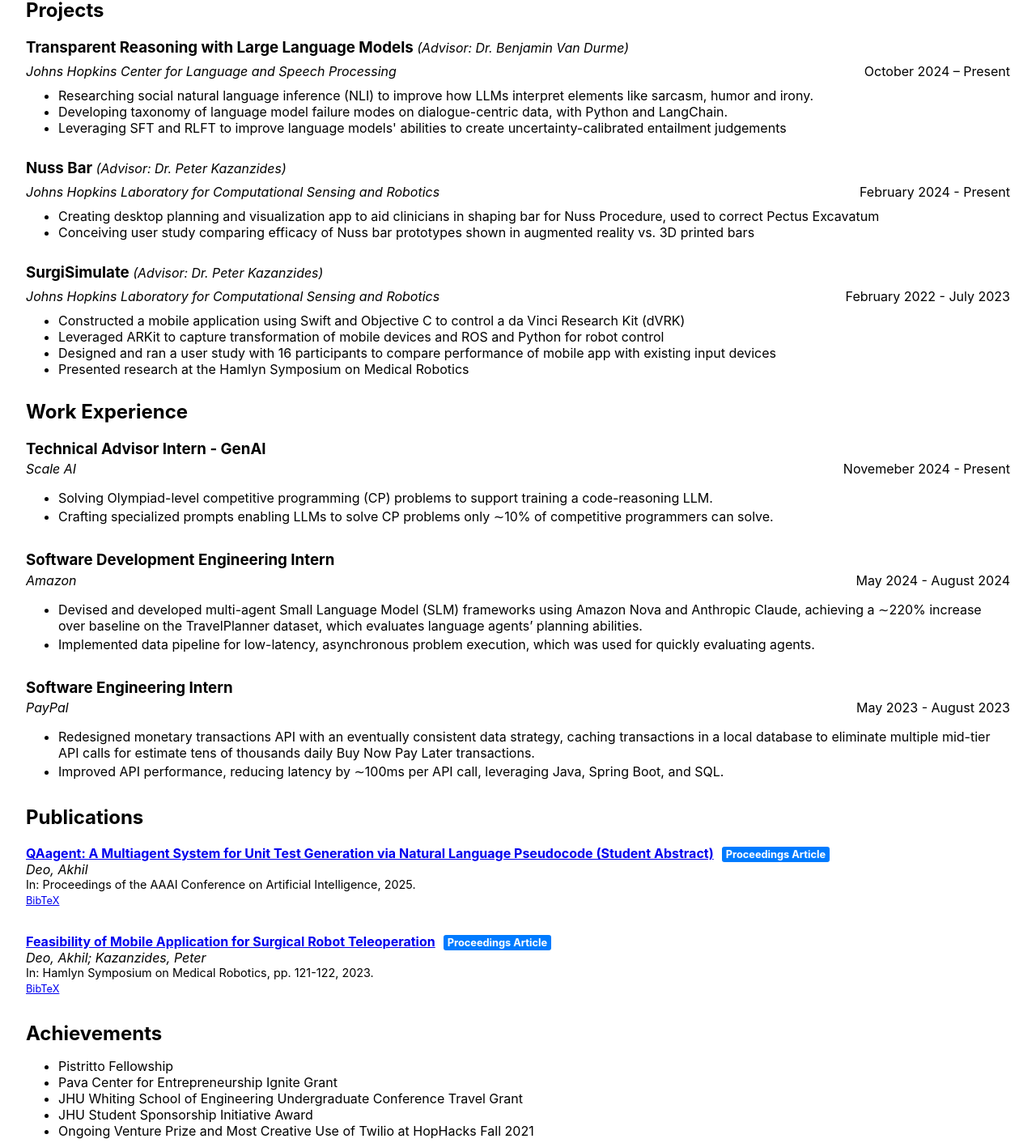
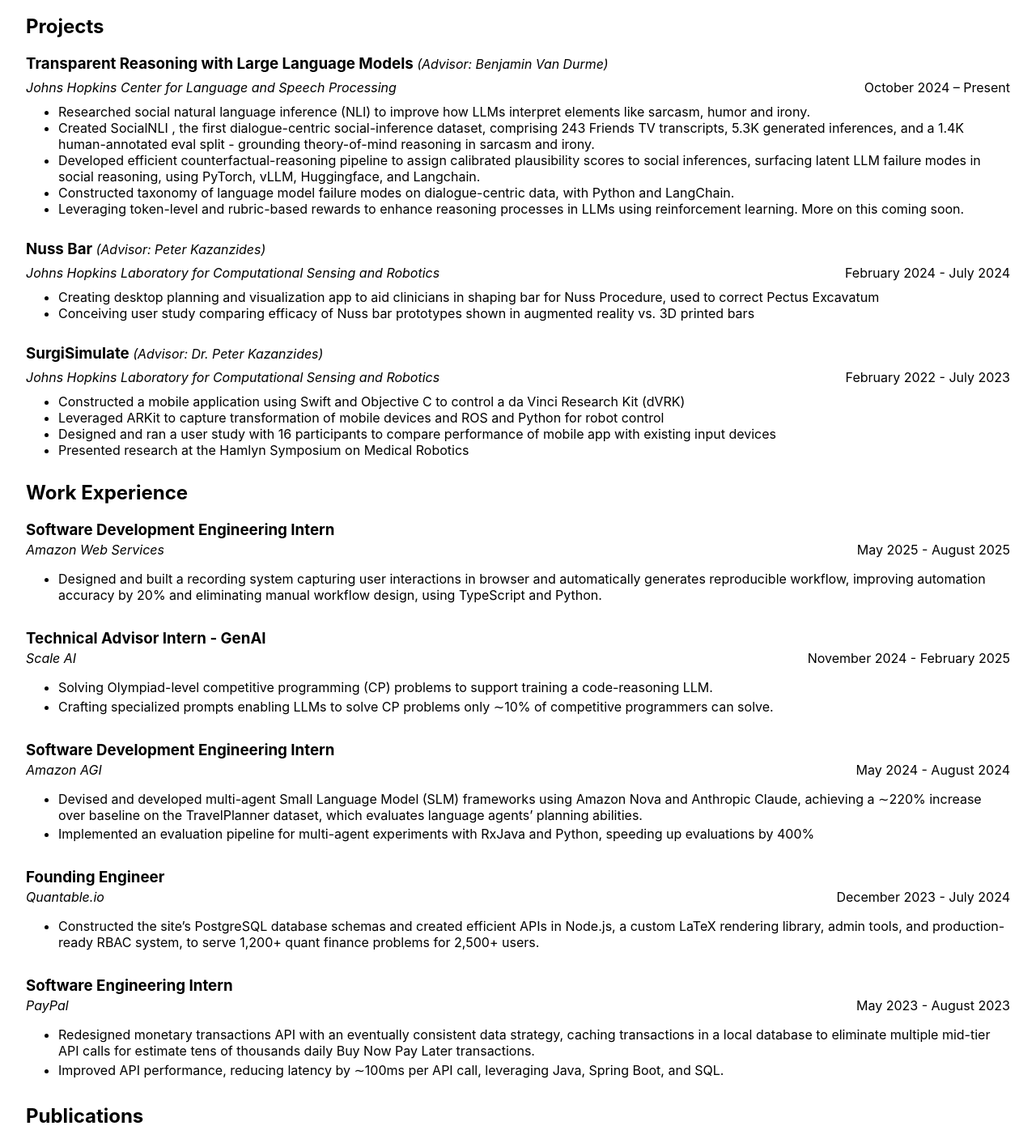
Before and after one commit to AkhilDeo/me, a React (Create React App) app: page / in a window 1280 px wide. Shown: the part 531-1943 px from the top of the page at 81% size. Built offline with nearby package versions, Linux system fonts and the light colour scheme.

Commit message:
Update with new experiences and publications

```diff
--- a/src/components/About.jsx
+++ b/src/components/About.jsx
@@ -5,9 +5,8 @@
     <div id="about">
       <h2>About Me</h2>
       <p>
-        I am currently a student researcher at the Johns Hopkins Center for Language and Speech Processing working on LLM reasoning, as well as a computer science student at Johns Hopkins
-        University with a focus on Artificial Intelligence, Machine Learning,
-        Computer Vision, and Robotics.
+        I am currently a student researcher at the Johns Hopkins Center for Language and Speech Processing working on LM reasoning, as well as a computer science student at Johns Hopkins
+        University with a focus on Natural Language Processing,Artificial Intelligence, and Machine Learning.
       </p>
     </div>
   );
--- a/src/components/Experience.jsx
+++ b/src/components/Experience.jsx
@@ -3,9 +3,17 @@
 function Experience() {
   const experiences = [
     {
+      title: "Software Development Engineering Intern",
+      organization: "Amazon Web Services",
+      date: "May 2025 - August 2025",
+      details: [
+        "Designed and built a recording system capturing user interactions in browser and automatically generates reproducible workflow, improving automation accuracy by 20% and eliminating manual workflow design, using TypeScript and Python.",
+      ],
+    },
+    {
       title: "Technical Advisor Intern - GenAI",
       organization: "Scale AI",
-      date: "Novemeber 2024 - Present",
+      date: "November 2024 - February 2025",
       details: [
         "Solving Olympiad-level competitive programming (CP) problems to support training a code-reasoning LLM.",
         "Crafting specialized prompts enabling LLMs to solve CP problems only ∼10% of competitive programmers can solve.",
@@ -13,11 +21,19 @@
     },
     {
       title: "Software Development Engineering Intern",
-      organization: "Amazon",
+      organization: "Amazon AGI",
       date: "May 2024 - August 2024",
       details: [
         "Devised and developed multi-agent Small Language Model (SLM) frameworks using Amazon Nova and Anthropic Claude, achieving a ∼220% increase over baseline on the TravelPlanner dataset, which evaluates language agents’ planning abilities.",
-        "Implemented data pipeline for low-latency, asynchronous problem execution, which was used for quickly evaluating agents.",
+        "Implemented an evaluation pipeline for multi-agent experiments with RxJava and Python, speeding up evaluations by 400%",
+      ],
+    },
+    {
+      title: "Founding Engineer",
+      organization: "Quantable.io",
+      date: "December 2023 - July 2024",
+      details: [
+        "Constructed the site’s PostgreSQL database schemas and created efficient APIs in Node.js, a custom LaTeX rendering library, admin tools, and production-ready RBAC system, to serve 1,200+ quant finance problems for 2,500+ users.",
       ],
     },
     {
--- a/src/components/Header.jsx
+++ b/src/components/Header.jsx
@@ -11,6 +11,8 @@
       <a href="https://www.github.com/akhildeo">GitHub</a>
       <br></br>
       <a href="https://www.linkedin.com/in/akhildeo">LinkedIn</a>
+      <br></br>
+      <a href="https://x.com/akhil_deo1">X</a>
     </header>
   );
 }
--- a/src/components/Projects.jsx
+++ b/src/components/Projects.jsx
@@ -33,24 +33,26 @@
     {
       title: "Transparent Reasoning with Large Language Models",
       organization: "Johns Hopkins Center for Language and Speech Processing",
-      advisor: "Dr. Benjamin Van Durme",
+      advisor: "Benjamin Van Durme",
       date: "October 2024 – Present",
       details: [
-        "Researching social natural language inference (NLI) to improve how LLMs interpret elements like sarcasm, humor and irony.",
-        "Developing taxonomy of language model failure modes on dialogue-centric data, with Python and LangChain.",
-        "Leveraging SFT and RLFT to improve language models' abilities to create uncertainty-calibrated entailment judgements",
+        "Researched social natural language inference (NLI) to improve how LLMs interpret elements like sarcasm, humor and irony.",
+        "Created SocialNLI , the first dialogue-centric social-inference dataset, comprising 243 Friends TV transcripts, 5.3K generated inferences, and a 1.4K human-annotated eval split - grounding theory-of-mind reasoning in sarcasm and irony.",
+        "Developed efficient counterfactual-reasoning pipeline to assign calibrated plausibility scores to social inferences, surfacing latent LLM failure modes in social reasoning, using PyTorch, vLLM, Huggingface, and Langchain.",
+        "Constructed taxonomy of language model failure modes on dialogue-centric data, with Python and LangChain.",
+        "Leveraging token-level and rubric-based rewards to enhance reasoning processes in LLMs using reinforcement learning. More on this coming soon."
       ],
     },
     {
       title: "Nuss Bar",
       organization:
         "Johns Hopkins Laboratory for Computational Sensing and Robotics",
-      date: "February 2024 - Present",
+      date: "February 2024 - July 2024",
       details: [
         "Creating desktop planning and visualization app to aid clinicians in shaping bar for Nuss Procedure, used to correct Pectus Excavatum",
         "Conceiving user study comparing efficacy of Nuss bar prototypes shown in augmented reality vs. 3D printed bars",
       ],
-      advisor: "Dr. Peter Kazanzides",
+      advisor: "Peter Kazanzides",
     },
     {
       title: "SurgiSimulate",
--- a/src/components/Publications.jsx
+++ b/src/components/Publications.jsx
@@ -1,6 +1,6 @@
 import React, { useState } from "react";
 
-function Publication({ authors, title, details, tags, bibtex, url }) {
+function Publication({ authors, title, details, tags, bibtex, url, type }) {
   const [showBibtex, setShowBibtex] = useState(false);
 
   return (
@@ -13,7 +13,7 @@
         ) : (
           <span>{title}</span>
         )}
-        <span className="publication-tag">Proceedings Article</span>
+        <span className="publication-tag">{type || "Proceedings Article"}</span>
       </p>
       <p className="publication-authors">{authors}</p>
       <p className="publication-details">{details}</p>
@@ -39,11 +39,28 @@
 function Publications() {
   const publications = [
     {
+      authors: "Deo, Akhil; Sanders, Kate; Van Durme, Benjamin",
+      title: "SocialNLI: A Dialogue-Centric Social Inference Dataset",
+      details: "In: arXiv, 2025.",
+      type: "Preprint",
+      bibtex: `@misc{deo2025socialnlidialoguecentricsocialinference,
+      title={SocialNLI: A Dialogue-Centric Social Inference Dataset},
+      author={Akhil Deo and Kate Sanders and Benjamin Van Durme},
+      year={2025},
+      eprint={2510.05458},
+      archivePrefix={arXiv},
+      primaryClass={cs.CL},
+      url={https://arxiv.org/abs/2510.05458},
+}`,
+      url: "https://arxiv.org/abs/2510.05458",
+    },
+    {
       authors: "Deo, Akhil",
       title:
         "QAagent: A Multiagent System for Unit Test Generation via Natural Language Pseudocode (Student Abstract)",
       details:
         "In: Proceedings of the AAAI Conference on Artificial Intelligence, 2025.",
+      type: "Proceedings Article",
       bibtex: `@article{Deo_2025,
         title={QAagent: A Multiagent System for Unit Test Generation via Natural Language Pseudocode (Student Abstract)},
         volume={39},
@@ -61,6 +78,7 @@
       authors: "Deo, Akhil; Kazanzides, Peter",
       title: "Feasibility of Mobile Application for Surgical Robot Teleoperation",
       details: "In: Hamlyn Symposium on Medical Robotics, pp. 121-122, 2023.",
+      type: "Proceedings Article",
       bibtex: `@inproceedings{Deo2023,
         series = {HSMR2023},
         title = {Feasibility of Mobile Application for Surgical Robot Teleoperation},
```
Also changed, not shown: package.json (+8 -5 lines), 1 other file (tests, documents, lock files or other folders).
